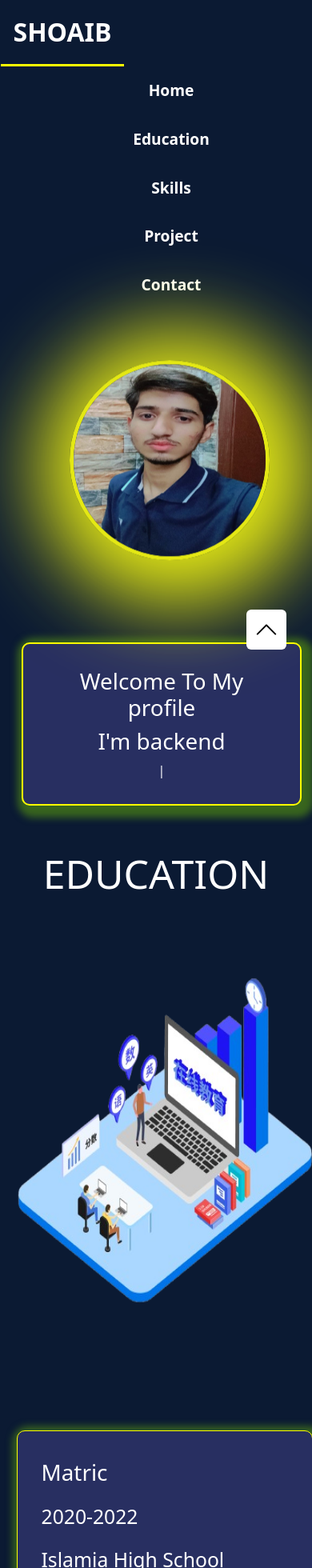
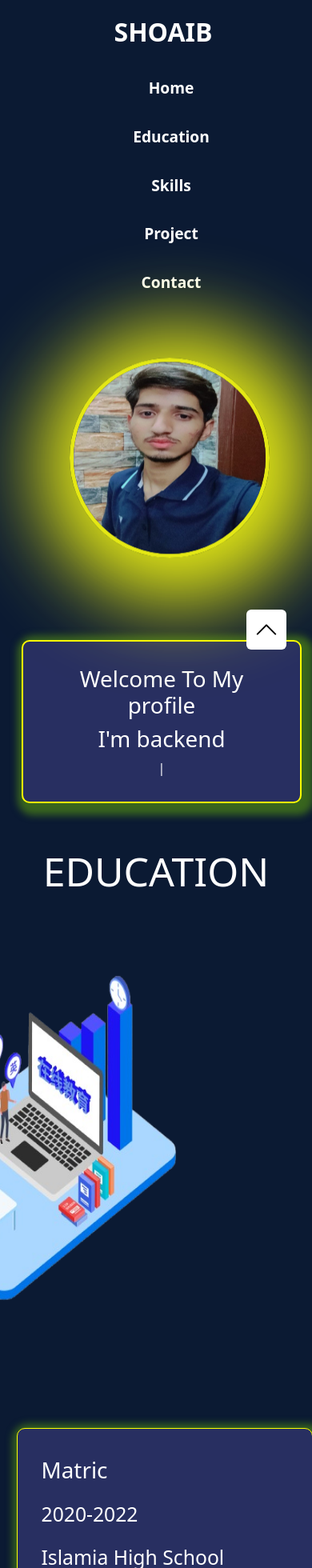
Before and after one commit to alialishoaibali1254/MShoaibDEV, a React (Vite) app: page / in a window 390 px wide. Shown: the top 1960 px of the page at 80% size. Built offline with nearby package versions, Linux system fonts and the light colour scheme.

Commit message:
Update App.css

```diff
--- a/src/assets/css/App.css
+++ b/src/assets/css/App.css
@@ -106,7 +106,7 @@ body{
       align-items: center;
     }
     .nav_item{
-      margin-left: -252px;
+
     }
     .home{
       flex-direction: column-reverse;
@@ -125,7 +125,7 @@ body{
       display: flex;
       justify-content: center;
       /* margin: auto; */
-    margin-left: 170px;
+
     }
     .leftedu{
       max-width: 370px;
```
